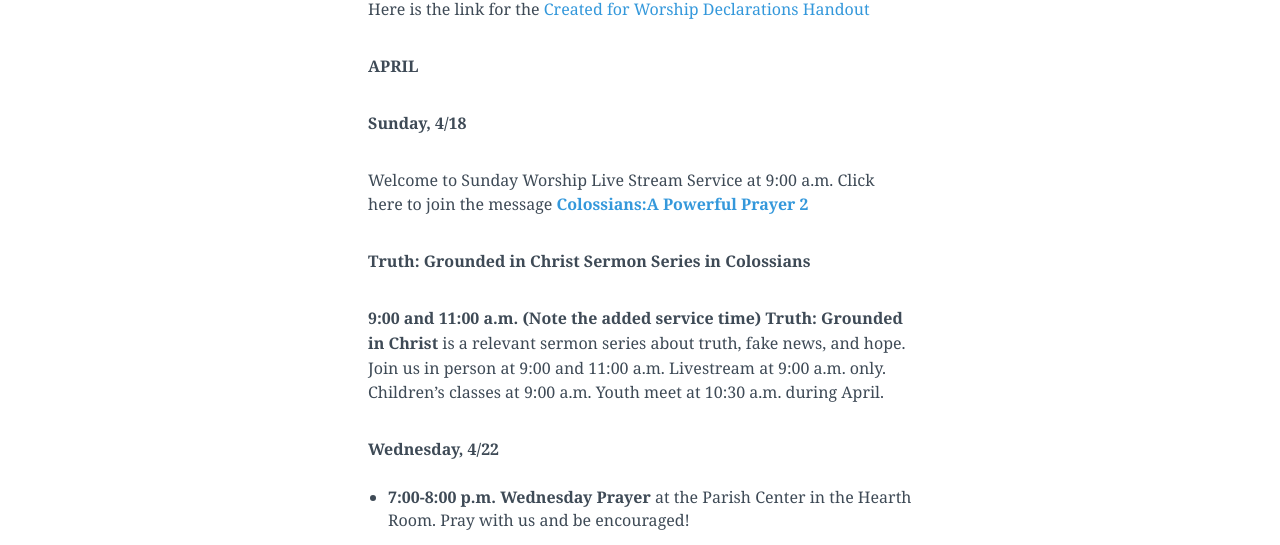
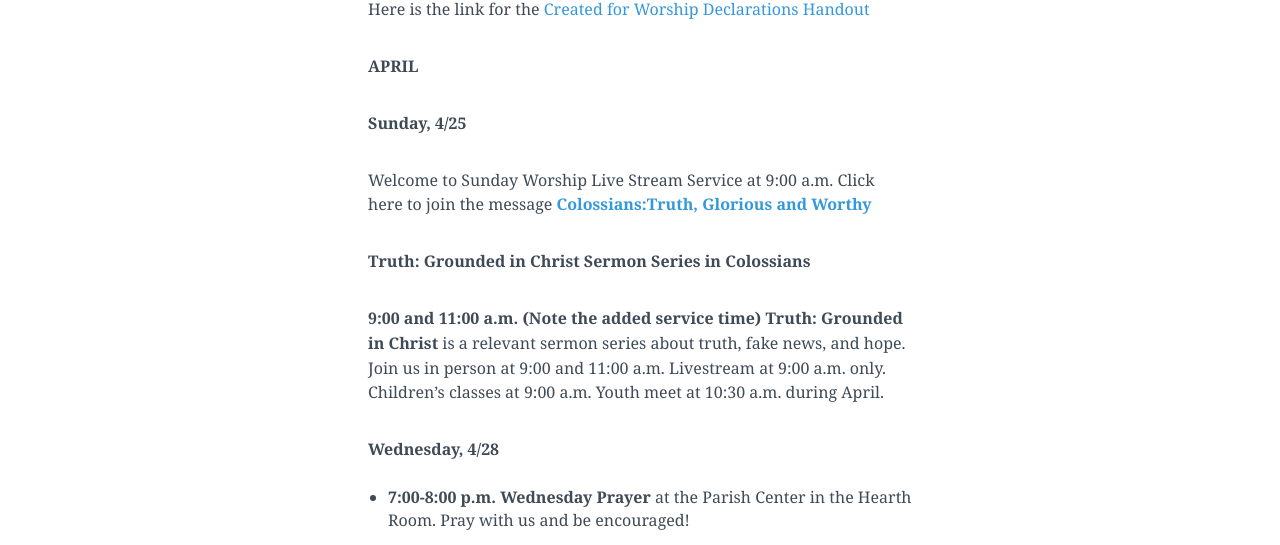
Before and after one commit to lukemoderwell/mariemont, a Jekyll site: the page built from updates.markdown, in a window 1280 px wide. Shown: the part 231-776 px from the top of the page. Built offline with Jekyll 4.4.1, drawn with Linux system fonts in a browser that asks for light colours; nearby versions of some CDN libraries.

Commit message:
Updated Updates

```diff
--- a/updates.markdown
+++ b/updates.markdown
@@ -15,16 +15,16 @@ Here is the link for the [Created for Worship Declarations Handout](https://driv
 
 **APRIL**
 
-**Sunday, 4/18**
+**Sunday, 4/25**
 
-Welcome to Sunday Worship Live Stream Service at 9:00 a.m. Click here to join the message [**Colossians:A Powerful Prayer 2**](https://youtu.be/iQtZS23_W7g)
+Welcome to Sunday Worship Live Stream Service at 9:00 a.m. Click here to join the message [**Colossians:Truth, Glorious and Worthy**](https://youtu.be/vtQmVuZRJS4)
 
 **Truth: Grounded in Christ Sermon Series in Colossians**
 
 **9:00 and 11:00 a.m. (Note the added service time)**
 **Truth: Grounded in Christ** is a relevant sermon series about truth, fake news, and hope. Join us in person at 9:00 and 11:00 a.m. Livestream at 9:00 a.m. only. Children's classes at 9:00 a.m. Youth meet at 10:30 a.m. during April.
 
-**Wednesday, 4/22**
+**Wednesday, 4/28**
 
 * **7:00-8:00 p.m.** **Wednesday Prayer** at the Parish Center in the Hearth Room.  Pray with us and be encouraged!
 
```
